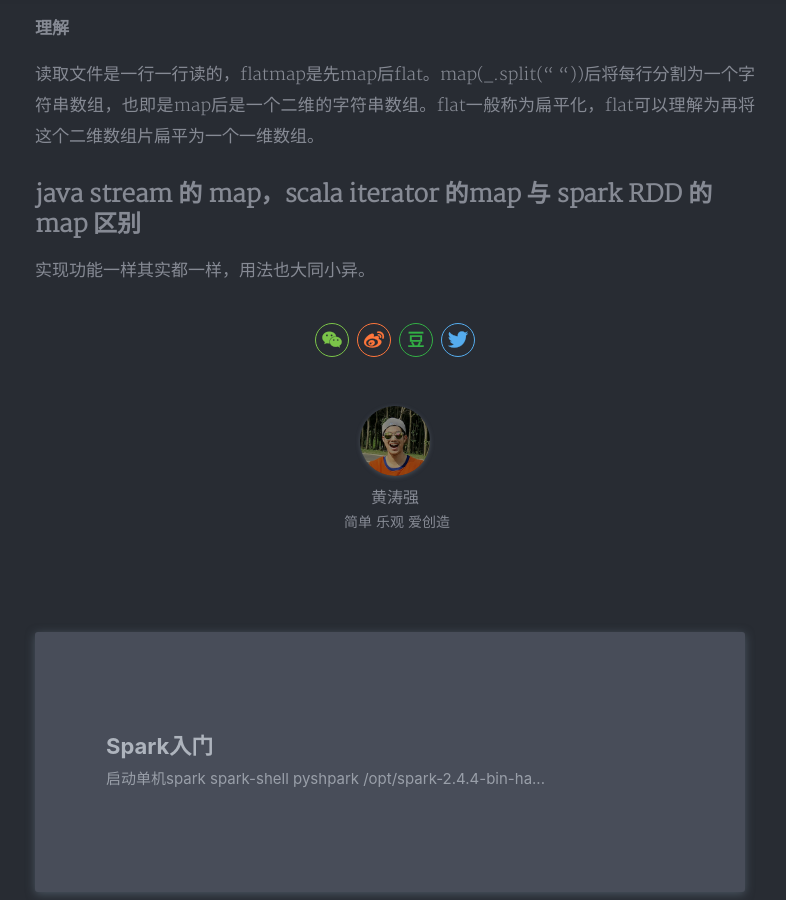
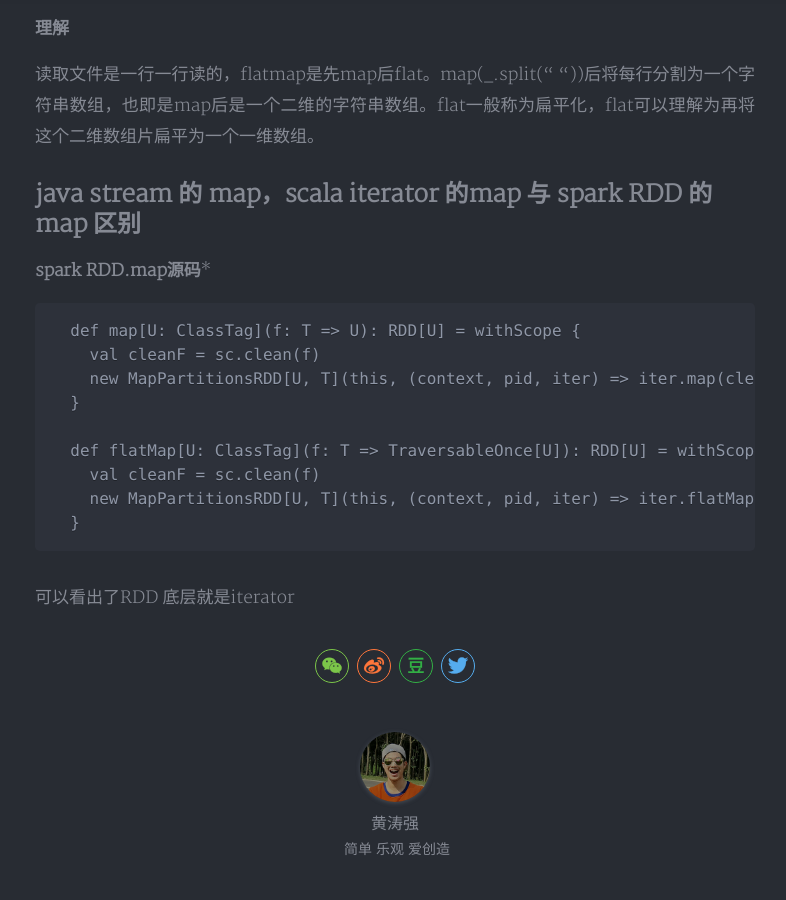
Before and after one commit to hugoTQ/hugoTQ.github.io, a Jekyll site: the page built from _posts/2019-12-12-[spark入门]flatmap与map理解.md, in a window 1280 px wide and 900 px high, scrolled down 1157 px. Shown: the whole window, without its empty margins (245-1031 px from the left). Built offline with Jekyll 4.4.1, drawn with Linux system fonts in a browser that asks for light colours; nearby versions of some CDN libraries; our own code applies the rules of GitHub Pages for plain Markdown files; a style sheet for code colours, icons or effects is not loaded; grey boxes are pictures that could not be loaded.

Commit message:
Update 2019-12-12-[spark入门]flatmap与map理解.md

````diff
--- a/_posts/2019-12-12-[spark入门]flatmap与map理解.md
+++ b/_posts/2019-12-12-[spark入门]flatmap与map理解.md
@@ -19,4 +19,17 @@ flatMap方法和map方法类似，但是每个输入项可成为0个或多个输
 读取文件是一行一行读的，flatmap是先map后flat。map(_.split(" "))后将每行分割为一个字符串数组，也即是map后是一个二维的字符串数组。flat一般称为扁平化，flat可以理解为再将这个二维数组片扁平为一个一维数组。
 
 ## java stream 的 map，scala iterator 的map 与 spark RDD 的 map 区别
-实现功能一样其实都一样，用法也大同小异。
+
+**spark RDD.map源码***
+```scala
+  def map[U: ClassTag](f: T => U): RDD[U] = withScope {
+    val cleanF = sc.clean(f)
+    new MapPartitionsRDD[U, T](this, (context, pid, iter) => iter.map(cleanF))
+  }
+
+  def flatMap[U: ClassTag](f: T => TraversableOnce[U]): RDD[U] = withScope {
+    val cleanF = sc.clean(f)
+    new MapPartitionsRDD[U, T](this, (context, pid, iter) => iter.flatMap(cleanF))
+  }
+```
+可以看出了RDD 底层就是iterator
````
